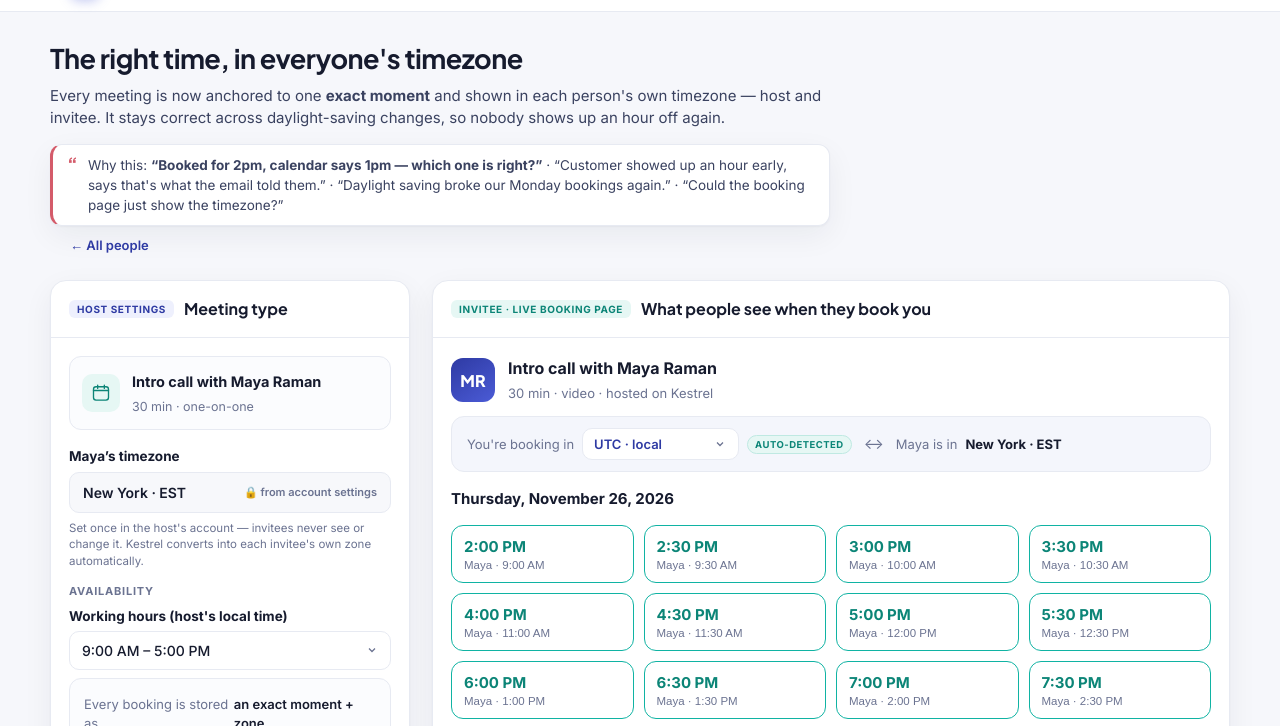
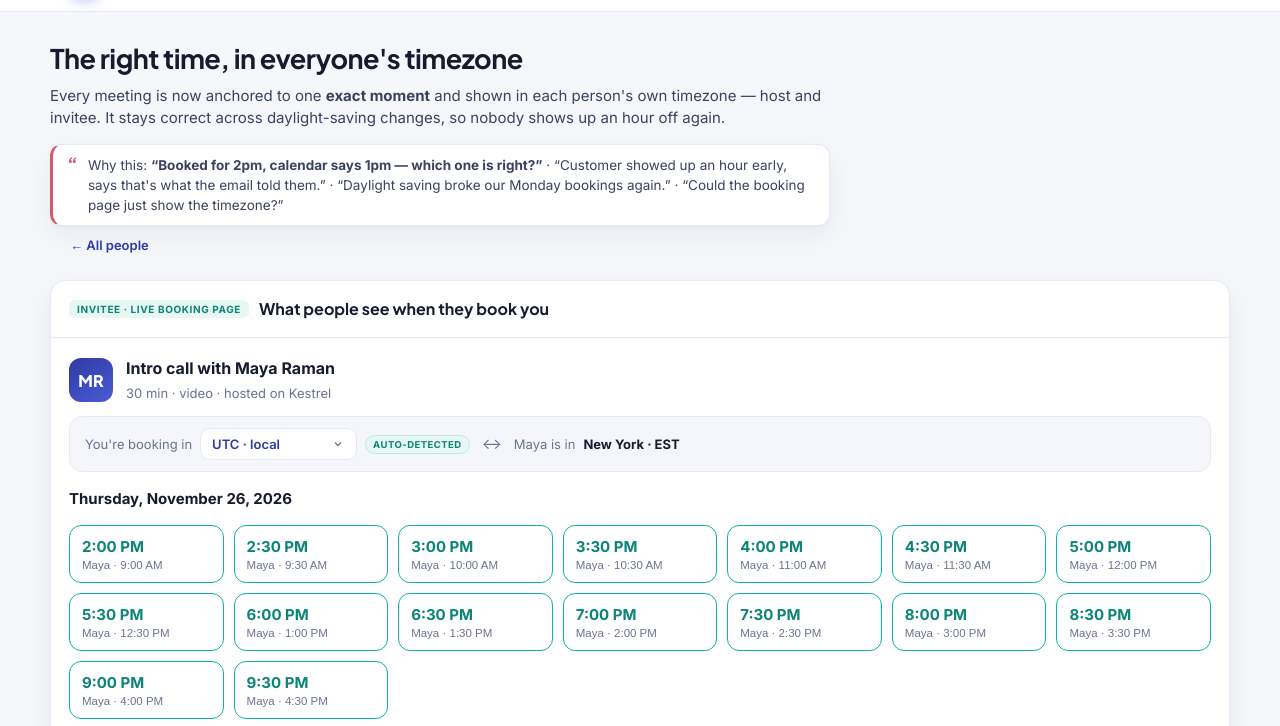
Before and after one commit to yashgupta2896-lgtm/kestrel-timezone, a plain HTML site: page index.html in a window 1280 px wide. Both pictures are taken after a click on the button 342 px from the left and 442 px from the top of the page. Shown: the part 47-773 px from the top of the page. Drawn offline with Linux system fonts and the light colour scheme.

Commit message:
Remove host-settings panel from invitee booking screen (nothing editable except invitee's own timezone)
Co-Authored-By: Claude Opus 4.8 <noreply@anthropic.com>

```diff
--- a/index.html
+++ b/index.html
@@ -34,8 +34,8 @@
   .intro .quote{margin-top:14px;display:inline-flex;gap:10px;align-items:flex-start;background:#fff;border:1px solid var(--line);border-left:3px solid var(--red);border-radius:12px;padding:10px 14px;font-size:13.5px;color:var(--ink-2);max-width:780px;box-shadow:var(--shadow)}
   .quote .q{color:var(--red);font:800 18px "Plus Jakarta Sans";line-height:1}
 
-  .grid{display:grid;grid-template-columns:360px 1fr;gap:22px;align-items:start;padding:22px 0 40px}
-  @media(max-width:900px){.grid{grid-template-columns:1fr}}
+  [hidden]{display:none!important}
+  .grid{display:grid;grid-template-columns:1fr;gap:22px;align-items:start;padding:22px 0 40px}
   .card{background:var(--card);border:1px solid var(--line);border-radius:var(--radius);box-shadow:var(--shadow)}
   .card .hd{padding:16px 18px;border-bottom:1px solid var(--line);display:flex;align-items:center;gap:10px}
   .card .bd{padding:18px}
@@ -190,8 +190,8 @@
 <div id="bookingView" hidden>
 <div class="wrap"><a class="backlink" id="backBtn">← All people</a></div>
 <div class="wrap grid">
-  <!-- HOST -->
-  <section class="card" aria-label="Host setup">
+  <!-- HOST (host-side config — not shown on the invitee's booking screen) -->
+  <section class="card" aria-label="Host setup" hidden>
     <div class="hd"><span class="tag host">Host settings</span><h2>Meeting type</h2></div>
     <div class="bd">
       <div class="mt">
```
